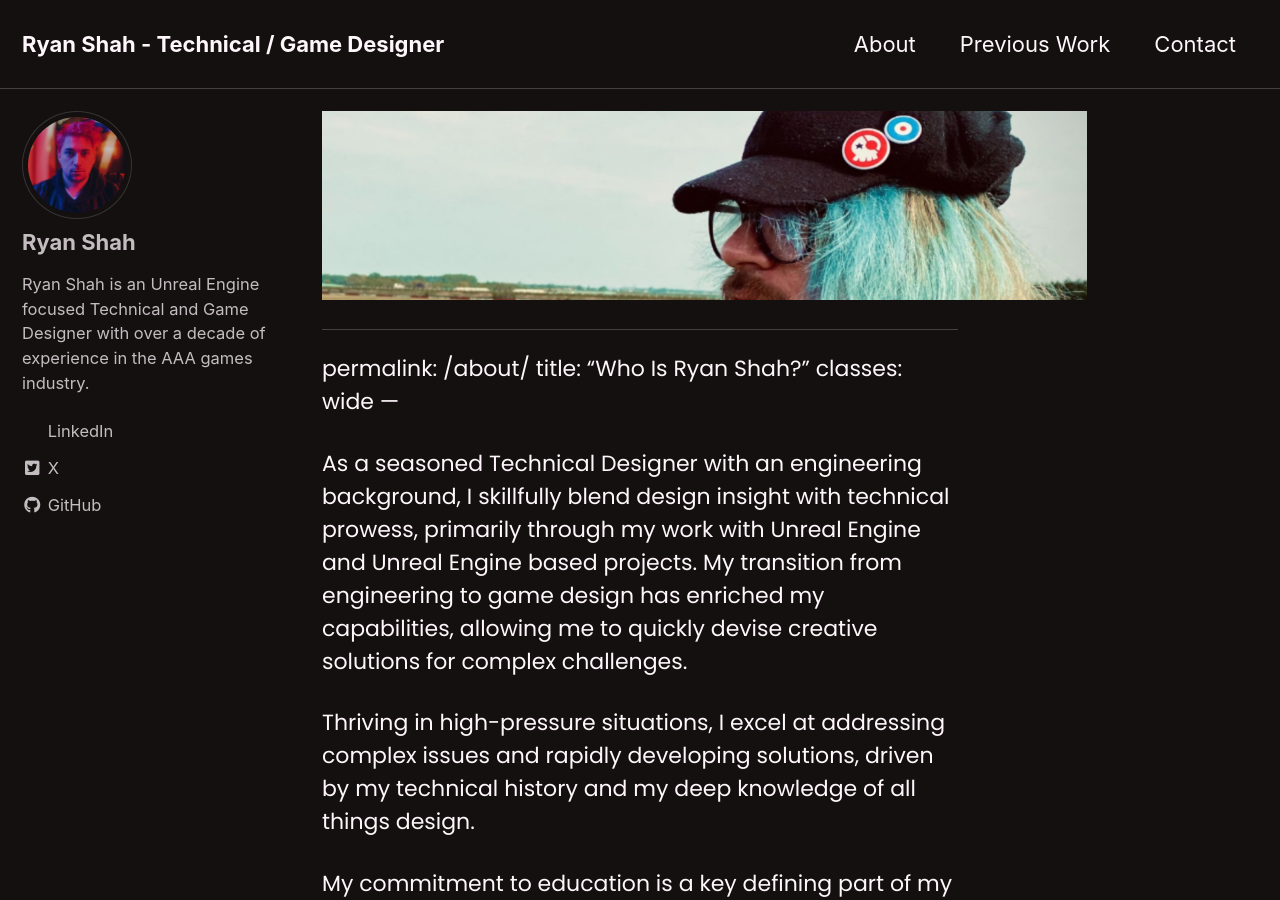
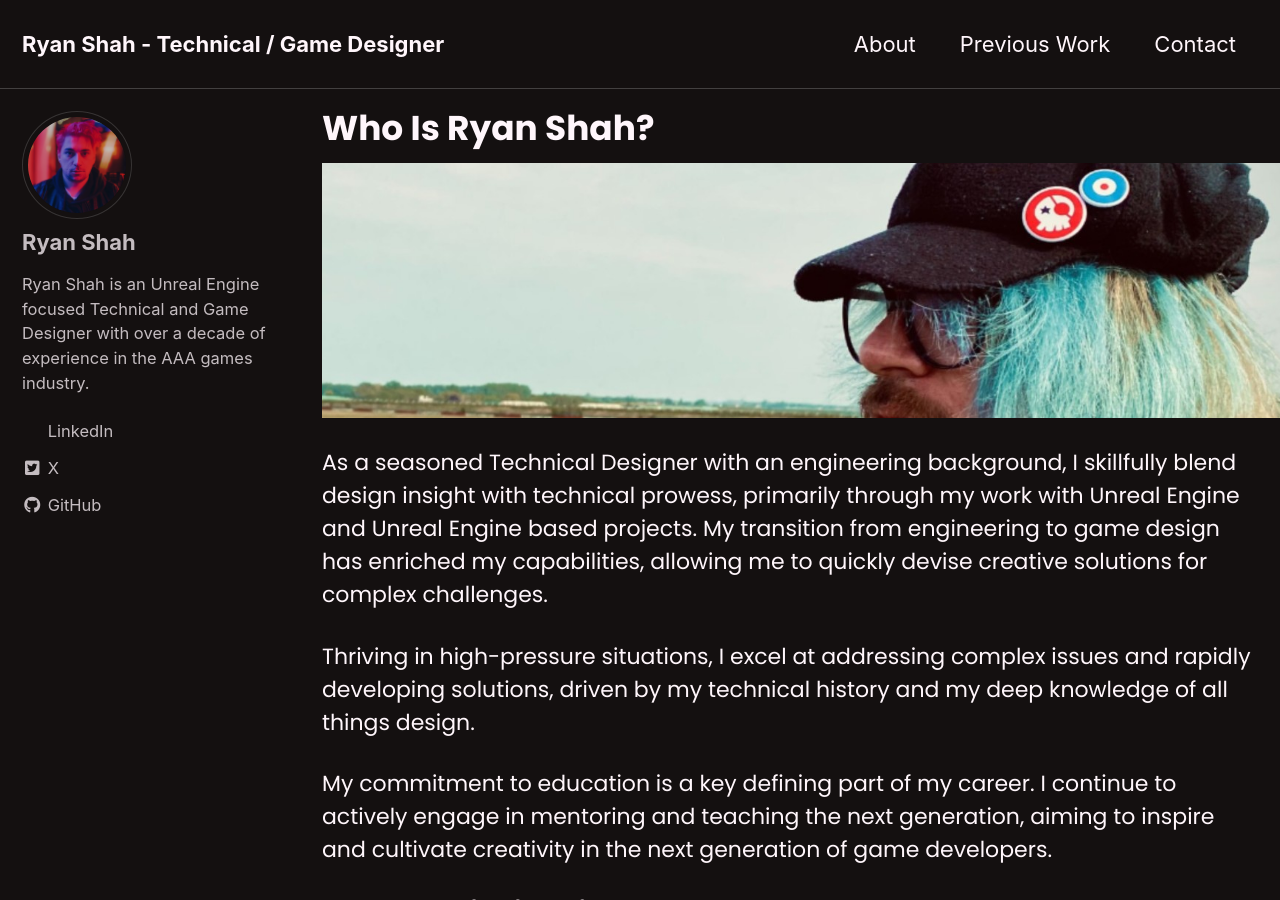
Before and after one commit to KITATUS/ryanshah.github.io, a Jekyll site: the page built from _pages/about.md, in a window 1280 px wide and 900 px high. Built offline with Jekyll 4.4.1, drawn with Linux system fonts in a browser that asks for light colours; cached includes are drawn as plain includes; our own code applies the rules of GitHub Pages for plain Markdown files.

Commit message:
Revert "Update about.md"
This reverts commit fcb24128b5ab530317458da2f746e0eb77471a40.

```diff
--- a/_pages/about.md
+++ b/_pages/about.md
@@ -1,10 +1,11 @@
-![alt]({{ site.url }}{{ site.baseurl }}/assets/images/T_Header.png)
-{: .full}
 ---
 permalink: /about/
 title: "Who Is Ryan Shah?"
 classes: wide
 ---
+
+![alt]({{ site.url }}{{ site.baseurl }}/assets/images/T_Header.png)
+{: .full}
 
 As a seasoned Technical Designer with an engineering background, I skillfully blend design insight with technical prowess, primarily through my work with Unreal Engine and Unreal Engine based projects. My transition from engineering to game design has enriched my capabilities, allowing me to quickly devise creative solutions for complex challenges.
 
```
